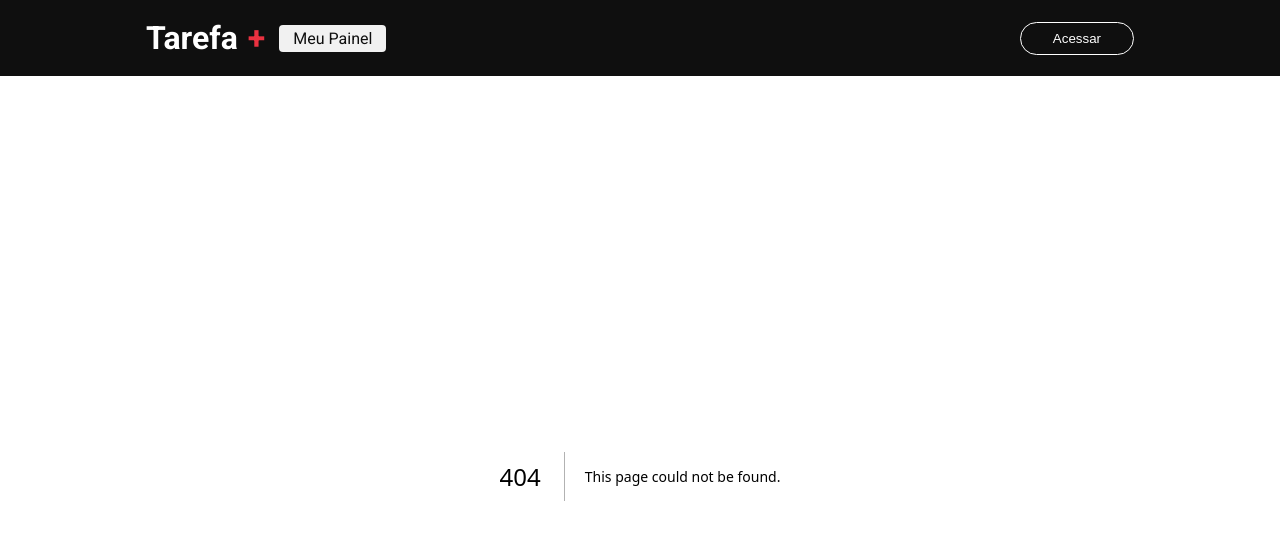
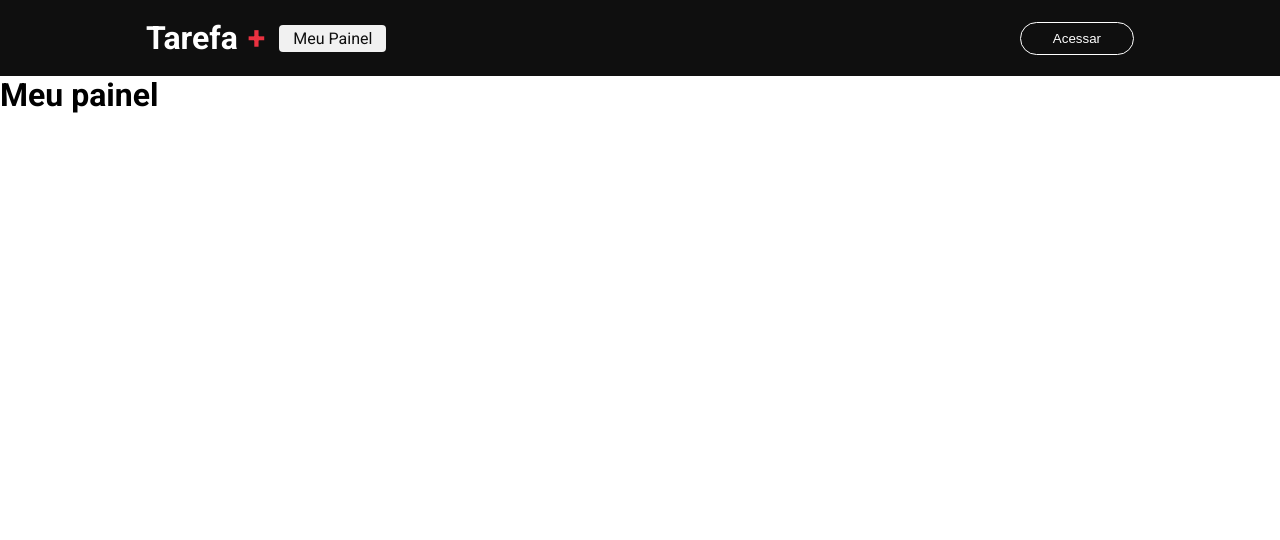
Before and after one commit to igorfonseca05/NextJs, a Next.js app in the folder my_project/: page /dashboard in a window 1280 px wide. Before the commit this address had no page. Shown: the top 540 px of the page. Built offline with nearby package versions, Linux system fonts and the light colour scheme.

Commit message:
Meu primeiro projeto nextjs

```diff
--- a/my_project/src/components/Header/Header.tsx
+++ b/my_project/src/components/Header/Header.tsx
@@ -2,7 +2,8 @@
 
 import styles from './styles.module.css'
 
-export default function Header () {
+export default function Header() {
+
   return (
     <header className={styles.header}>
       <section className={styles.content}>
--- /dev/null
+++ b/my_project/src/pages/dashboard/index.tsx
@@ -0,0 +1,20 @@
+
+import styles from './styles.module.css'
+
+// Components
+import Header from '@/src/components/Header/Header'
+import Head from 'next/head'
+
+
+export default function Dashboard() {
+    return (
+        <div className={styles.container}>
+            <Head>
+                <title>Meu painel de tarefas</title>
+            </Head>
+
+
+            <h1>Meu painel</h1>
+        </div>
+    )
+}
```
Also changed, not shown: my_project/src/pages/dashboard/styles.module.css (added). Lines whose indentation alone changed are shown as unchanged.
